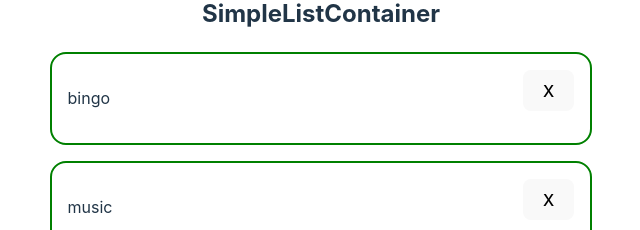
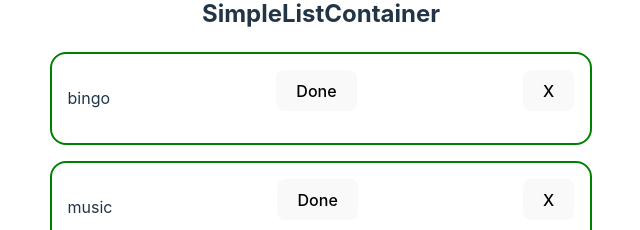
Before and after one commit to ehoversten/reactjs-wall, a React (Vite) app: page / in a window 1280 px wide. Shown: the part 722-952 px from the top of the page, without its empty margins (319-959 px from the left). Built offline with nearby package versions, Linux system fonts and the light colour scheme.

Commit message:
added completed todo task functionality

```diff
--- a/src/components/ListContainer/SimpleListContainer.jsx
+++ b/src/components/ListContainer/SimpleListContainer.jsx
@@ -1,7 +1,7 @@
 import React from 'react';
 import './ListContainer.css';
 
-function SimpleListContainer({ data, remove }) {
+function SimpleListContainer({ data, remove, complete }) {
 
   return (
     <div className="list-container">
@@ -10,6 +10,7 @@ function SimpleListContainer({ data, remove }) {
             { data.map(item => (
                 <div className="data-item" key={item.id}>
                     <p>{item.title}</p>
+                    <button className="complete" onClick={() => complete(item.id)}>Done</button>
                     <button className="delete" onClick={() => remove(item.id)}>X</button>
                 </div>
             ))}
--- a/src/pages/Todo.jsx
+++ b/src/pages/Todo.jsx
@@ -4,24 +4,24 @@ import ListContainer from '../components/ListContainer/ListContainer';
 import SimpleListContainer from '../components/ListContainer/SimpleListContainer';
 
 const todoData = [
-    { id: 1, title: 'bingo', description: 'bingo chicken' },
-    { id: 2, title: 'music', description: 'make more music' }
+    { id: 1, title: 'bingo', description: 'bingo chicken', completed: false },
+    { id: 2, title: 'music', description: 'make more music', completed: false }
 ]
 
 function Todo() {
-
     const [taskList, setTaskList] = useState(todoData);
 
     // --> What Actions need to be allowed(?) -- //
-    // Add new TODO
-    // Remove TODO (by ID)
-    // Mark Completed
+    // Add new TODO - X
+    // Remove TODO (by ID) - X
+    // Mark Completed -
 
     const addNew = (data) => {
         let newTodo = {
             id: taskList.length + 1, // random ID(?)
             title: data,
-            // description: data.description
+            // description: data.description,
+            completed: false,
             created: Date.now()
         }
         console.log("new: ", newTodo)
@@ -29,13 +29,27 @@ function Todo() {
     }
 
     const remove = (id) => {
-
         const filtered = taskList.filter(task => {
             if(task.id !== id) {
                 return task;
             }
         })
         setTaskList(filtered);
+    }
+
+    const completed = (id) => {
+        console.log("Running complete with id of ", id)
+        const updatedTasks = taskList.map(task => {
+            if(task.id == id) {
+                task.completed = !task.completed;
+            }
+            return task
+        })
+        // toggle completed
+        // completedItem[0].completed ? false : true;
+        // update dataset
+        setTaskList(updatedTasks)
+
     }
 
     return (
@@ -45,7 +59,10 @@ function Todo() {
             <Form add={addNew}/>
             {/* List Component */}
             {/* <ListContainer data={taskList} /> */}
-            <SimpleListContainer data={taskList} remove={remove} />
+            <SimpleListContainer
+                data={taskList}
+                remove={remove}
+                complete={completed} />s
         </div>
     )
 }
```
